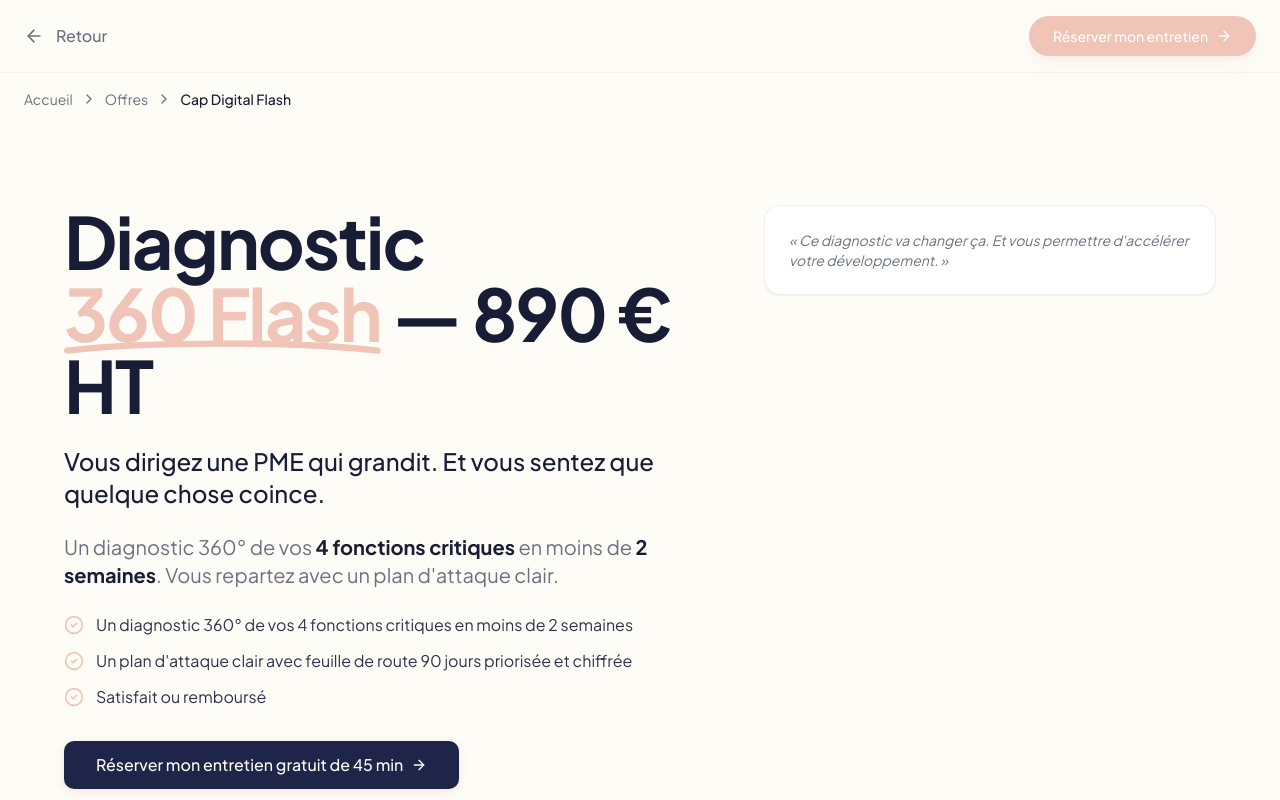
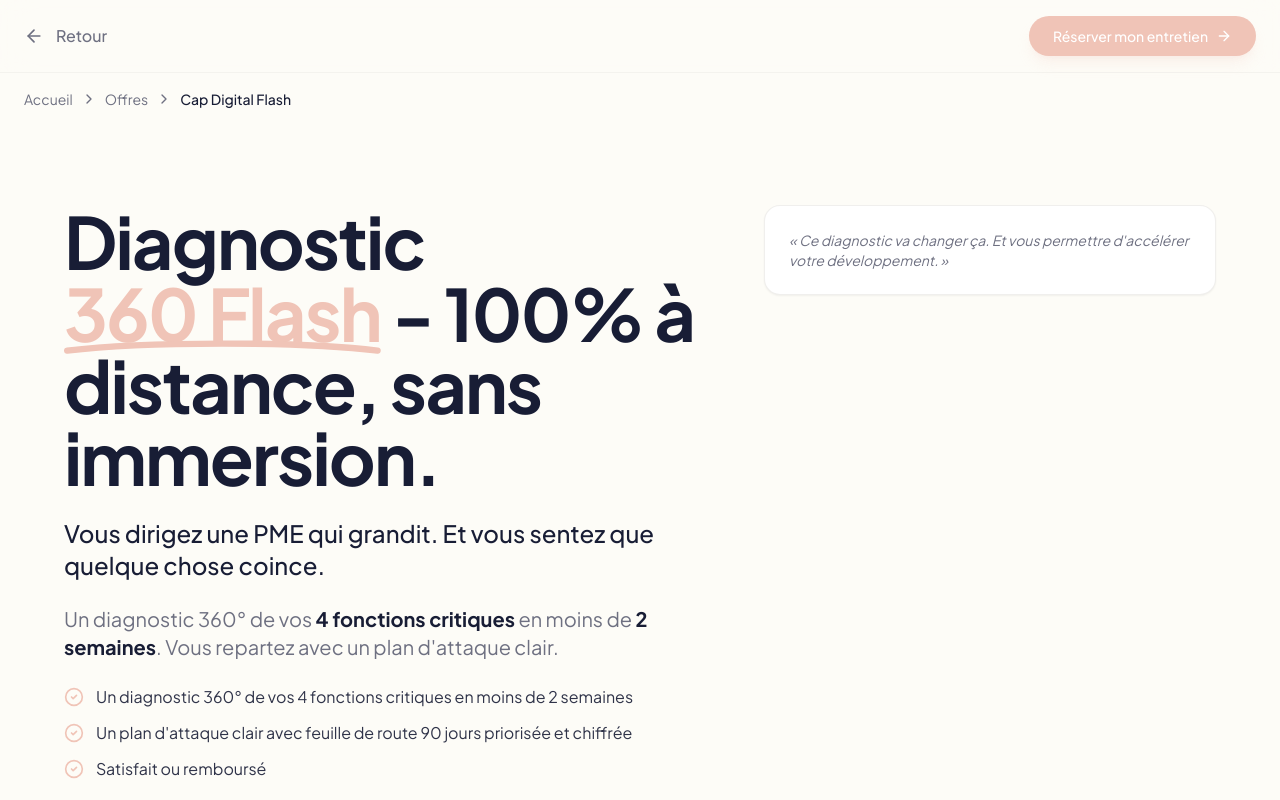
Before and after one commit to mLyon4/caplean-ia, a React (Vite) app: page /cap-digital-flash in a window 1280 px wide. Shown: the top 800 px of the page. Built offline with nearby package versions, Linux system fonts and the light colour scheme.

Commit message:
Changes
Co-authored-by: mLyon4 <226275147+mLyon4@users.noreply.github.com>

```diff
--- a/src/pages/CapDigitalFlash.tsx
+++ b/src/pages/CapDigitalFlash.tsx
@@ -332,7 +332,7 @@ const CapDigitalFlash = () => {
                       <path d="M2 8C50 2 150 2 198 8" stroke="hsl(13, 65%, 83%)" strokeWidth="4" strokeLinecap="round" />
                     </svg>
                   </span>
-                  {" "}— 890 € HT
+                  {" "}- 100% à distance, sans immersion.
                 </h1>
 
                 <p className="text-xl md:text-2xl font-medium text-foreground max-w-2xl">
```
